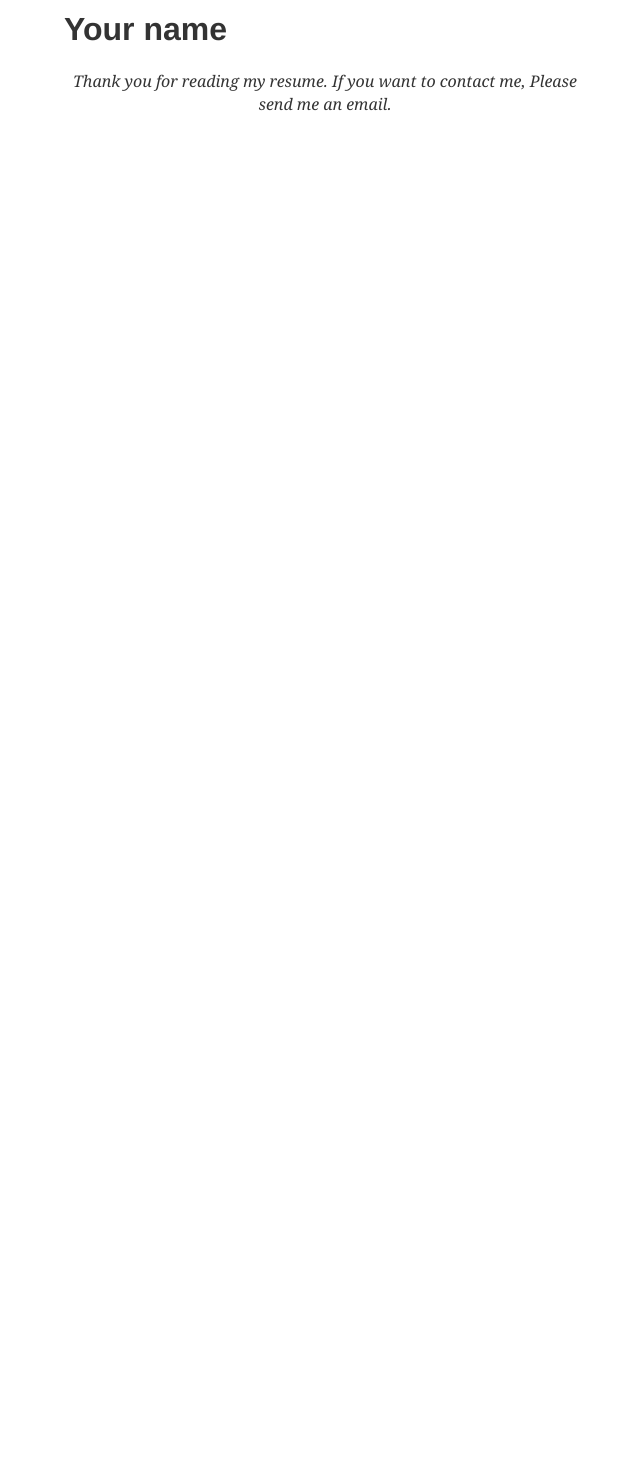
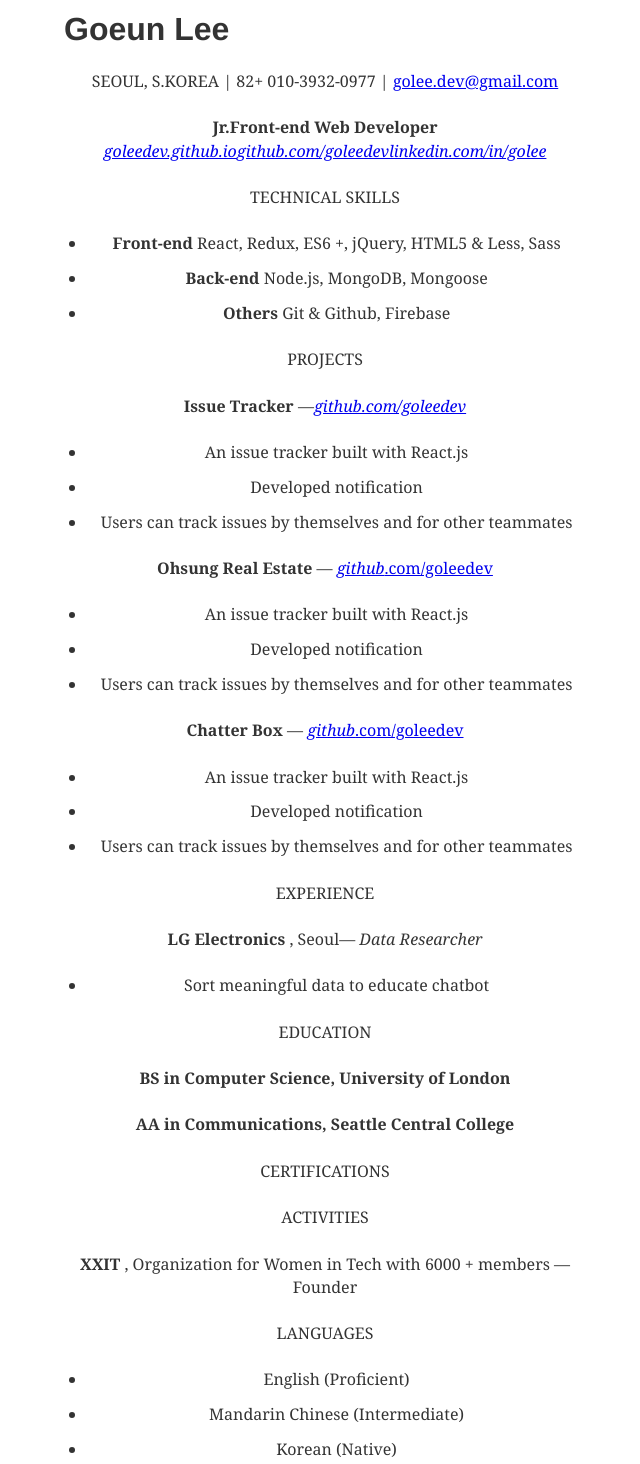
Before and after one commit to goleedev/my-blog, a Gatsby site: page /about in a window 1280 px wide. Shown: the whole page, without its empty margins (315-955 px from the left). Before the commit the page ends 800 px from the top, so only its background shows below. Built offline with nearby package versions, Linux system fonts and the light colour scheme; Gatsby itself is replaced by a stand-in of ours; some packages are replaced by stand-ins of ours; what typography-theme-github would draw is missing.

Commit message:
Change favicon and profile

```diff
--- a/content/__about/resume-en.md
+++ b/content/__about/resume-en.md
@@ -4,10 +4,64 @@ date: 2019-1-27 16:21:13
 lang: 'en'
 ---
 
-# Your name
+# **Goeun Lee**
 
 <div align="center">
 
-_Thank you for reading my resume. If you want to contact me, Please send me an email._
+#
+
+SEOUL, S.KOREA | 82+ 010-3932-0977 | [golee.dev@gmail.com](mailto:golee.dev@gmail.com)
+
+**Jr.Front-end Web Developer** [_goleedev.github.io_](http://goleedev.github.io/)[_github.com/goleedev_](http://github.com/goleedev)[_linkedin.com/in/golee_](https://www.linkedin.com/in/goeun-lee-9b360218a/)
+
+TECHNICAL SKILLS
+
+- **Front-end** React, Redux, ES6 +, jQuery, HTML5 &amp; Less, Sass
+- **Back-end** Node.js, MongoDB, Mongoose
+- **Others** Git &amp; Github, Firebase
+
+PROJECTS
+
+**Issue Tracker** —[_github.com/goleedev_](http://github.com/goleedev)
+
+- An issue tracker built with React.js
+- Developed notification
+- Users can track issues by themselves and for other teammates
+
+**Ohsung Real Estate** — [_github_](http://github.com/goleedev)[.com/goleedev](http://github.com/goleedev)
+
+- An issue tracker built with React.js
+- Developed notification
+- Users can track issues by themselves and for other teammates
+
+**Chatter Box** — [_github_](http://github.com/goleedev)[.com/goleedev](http://github.com/goleedev)
+
+- An issue tracker built with React.js
+- Developed notification
+- Users can track issues by themselves and for other teammates
+
+EXPERIENCE
+
+**LG Electronics** , Seoul— _Data Researcher_
+
+- Sort meaningful data to educate chatbot
+
+EDUCATION
+
+**BS in Computer Science, University of London**
+
+**AA in Communications, Seattle Central College**
+
+CERTIFICATIONS
+
+ACTIVITIES
+
+**XXIT** , Organization for Women in Tech with 6000 + members — Founder
+
+LANGUAGES
+
+- English (Proficient)
+- Mandarin Chinese (Intermediate)
+- Korean (Native)
 
 </div>
```
Also changed, not shown: static/favicon.ico.
